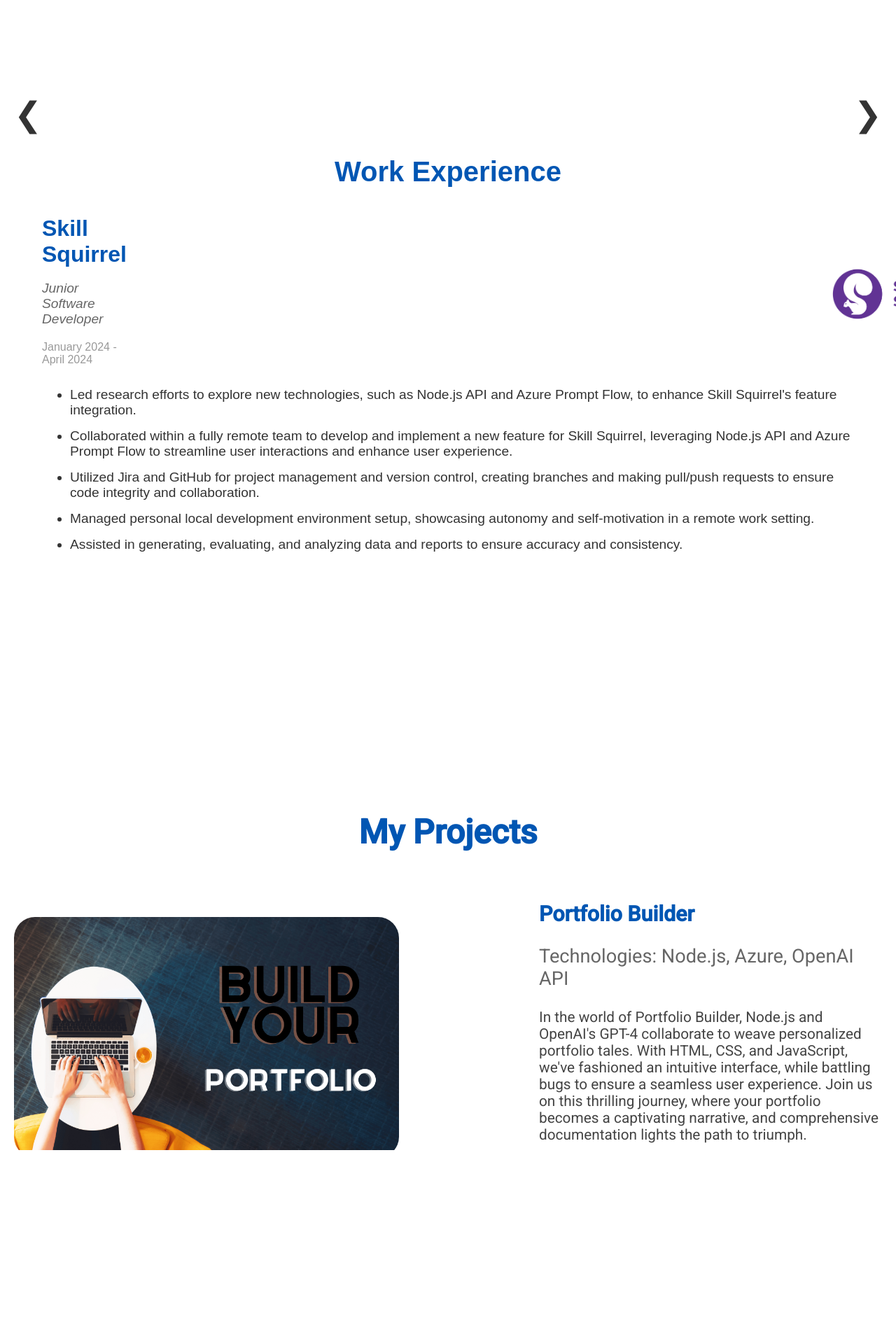
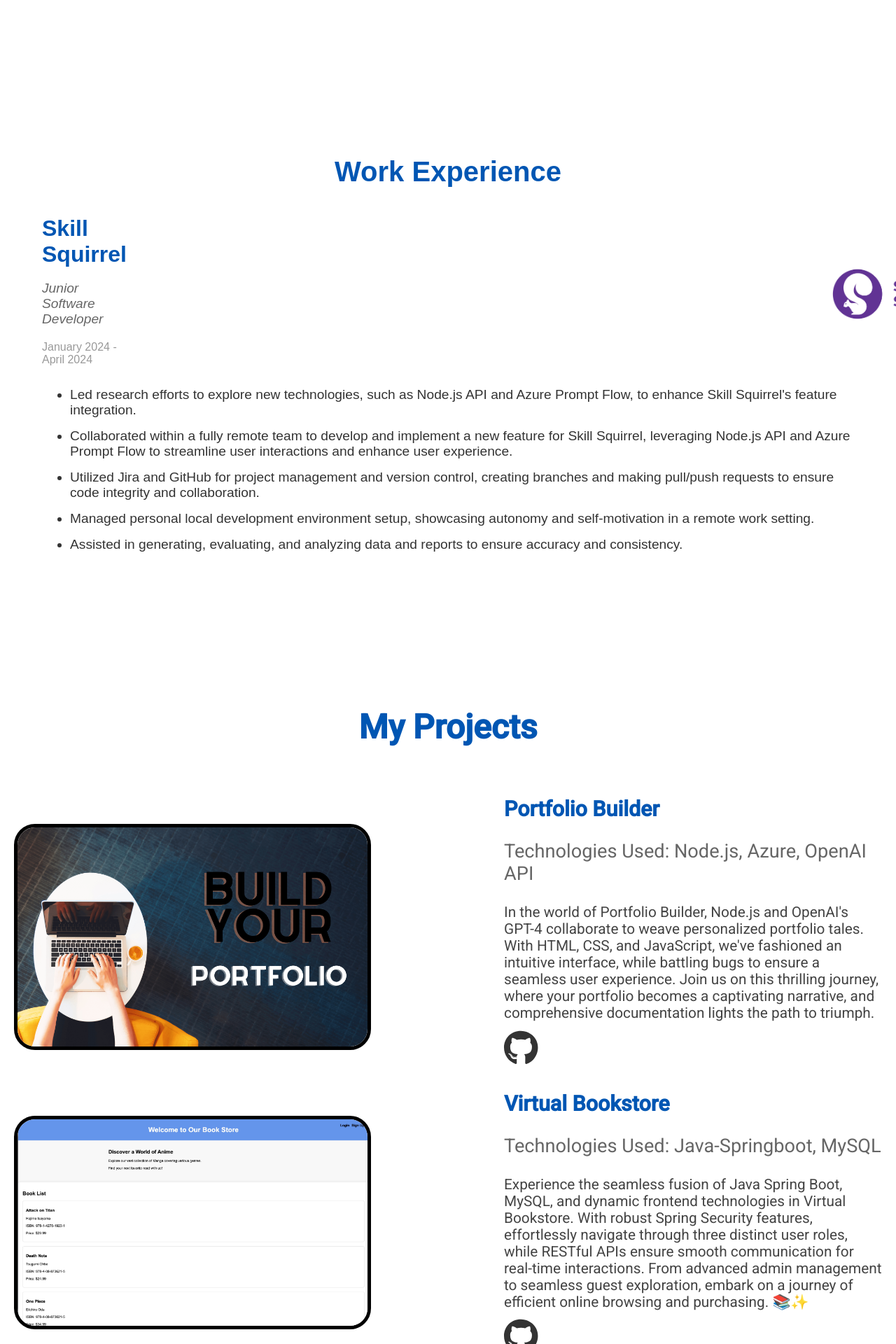
Before and after one commit to Prabal31/My-Portfolio, an Angular app: page / in a window 1280 px wide. Shown: the part 1960-3880 px from the top of the page at 70% size. Built offline with nearby package versions, Linux system fonts and the light colour scheme.

Commit message:
Added one more projects details on the projects component

```diff
--- a/src/app/Menu/menu-projects/menu-projects.component.css
+++ b/src/app/Menu/menu-projects/menu-projects.component.css
@@ -1,12 +1,12 @@
 .projects {
     display: flex;
     flex-direction: column;
-    margin-top: 420px;
-    padding-top: 200px;
+    padding-top: 160px;
+    max-width: 10000px; /* Set max width for better responsiveness */
 }
 
 .projects h2 {
-    padding-top: 10px;
+    padding-top: 20px;
     color: #0056b3;
     text-align: center;
     font-size: 3em;
@@ -26,14 +26,16 @@
 
 .project-image {
     flex: 0 0 auto;
-    width: 550px; /* Ensure image fills its container */
+    width: 500px; /* Ensure image fills its container */
     height: 350px; /* Ensure image fills its container */
+
 }
 
 .project-image img {
     margin-top: 35px;
     width: 100%; /* Ensure image fills its container */
     border-radius: 30px;
+    border: 5px solid black;
 }
 
 .project-info {
@@ -69,25 +71,3 @@
     font-size: 50px;
     border-radius: 50px;
 }
-
-.arrow {
-    position: absolute;
-    top: 50%;
-    transform: translateY(-50%);
-    font-size: 3em;
-    color: #333;
-    background-color: rgba(255, 255, 255, 0.7);
-    border: none;
-    cursor: pointer;
-    z-index: 1000;
-    padding: 10px;
-    border-radius: 50%;
-}
-
-.left-arrow {
-    left: 10px;
-}
-
-.right-arrow {
-    right: 10px;
-}
--- a/src/app/Menu/menu-projects/menu-projects.component.html
+++ b/src/app/Menu/menu-projects/menu-projects.component.html
@@ -1,70 +1,29 @@
 <div class="projects" id="projects">
     <h2>My Projects</h2>
-    <div class="arrow left-arrow" onclick="showPreviousProject()">&#10094;</div>
-    <div class="project-slideshow">
     <div class="project">
         <div class="project-image">
-                <img src="/assets/images/R.png" alt="Portfolio Builder Logo">
+            <img src="/assets/images/R.png" alt="Portfolio Maker Logo">
         </div>
         <div class="project-info">
             <h3>Portfolio Builder</h3>
-                <p class="tech">Technologies: Node.js, Azure, OpenAI API</p>
+            <p class="tech">Technologies Used: Node.js, Azure, OpenAI API</p>
             <p class="details">In the world of Portfolio Builder, Node.js and OpenAI's GPT-4 collaborate to weave personalized portfolio tales. With HTML, CSS, and JavaScript, we've fashioned an intuitive interface, while battling bugs to ensure a seamless user experience. Join us on this thrilling journey, where your portfolio becomes a captivating narrative, and comprehensive documentation lights the path to triumph.</p>
             <a href="https://github.com/Prabal31/Portfolio-Builder.git" class="github-link" title="View on GitHub" target="_blank">
-                    <i class="fab fa-github" style="color: #333333;"></i>
+                <fa-icon [icon]="myGithub" style="color: #333333;"></fa-icon>
             </a>
         </div>
     </div>
     <div class="project">
         <div class="project-image">
-                <img src="/assets/images/R.png" alt="Another Project Logo">
+            <img src="/assets/images/Bookstore.jpeg" alt="Portfolio Maker Logo">
         </div>
         <div class="project-info">
-                <h3>Another Project</h3>
-                <p class="tech">Technologies: React, AWS, OpenAI API</p>
-                <p class="details">This project leverages the power of React and AWS to create a dynamic and scalable application. The integration with OpenAI's API brings advanced AI capabilities to the forefront.</p>
-                <a href="https://github.com/Prabal31/Another-Project.git" class="github-link" title="View on GitHub" target="_blank">
-                    <i class="fab fa-github" style="color: #333333;"></i>
-                </a>
-            </div>
-        </div>
-        <div class="project">
-            <div class="project-image">
-                <img src="/assets/images/R.png" alt="Yet Another Project Logo">
-            </div>
-            <div class="project-info">
-                <h3>Yet Another Project</h3>
-                <p class="tech">Technologies: Python, Flask, Heroku</p>
-                <p class="details">This project demonstrates the power of Python and Flask for building robust web applications. Deployed on Heroku, it showcases seamless integration and deployment capabilities.</p>
-                <a href="https://github.com/Prabal31/Yet-Another-Project.git" class="github-link" title="View on GitHub" target="_blank">
-                    <i class="fab fa-github" style="color: #333333;"></i>
+            <h3>Virtual Bookstore</h3>
+            <p class="tech">Technologies Used: Java-Springboot, MySQL</p>
+            <p class="details">Experience the seamless fusion of Java Spring Boot, MySQL, and dynamic frontend technologies in Virtual Bookstore. With robust Spring Security features, effortlessly navigate through three distinct user roles, while RESTful APIs ensure smooth communication for real-time interactions. From advanced admin management to seamless guest exploration, embark on a journey of efficient online browsing and purchasing. 📚✨</p>
+            <a href="https://github.com/Prabal31/Book-Website/tree/main" class="github-link" title="View on GitHub" target="_blank">
+                <fa-icon [icon]="myGithub" style="color: #333333;"></fa-icon>
             </a>
         </div>
     </div>
 </div>
-    <div class="arrow right-arrow" onclick="showNextProject()">&#10095;</div>
-</div>
-<script>
-    const projectContainer = document.querySelector('.project-slideshow');
-const projects = document.querySelectorAll('.project');
-let currentIndex = 0;
-
-function showNextProject() {
-    currentIndex = (currentIndex + 1) % projects.length;
-    updateProjectPosition();
-}
-
-function showPreviousProject() {
-    currentIndex = (currentIndex - 1 + projects.length) % projects.length;
-    updateProjectPosition();
-}
-
-function updateProjectPosition() {
-    const offset = -currentIndex * projects[0].offsetWidth;
-    projectContainer.style.transform = `translateX(${offset}px)`;
-}
-
-// Automatically show next project every 5 seconds
-setInterval(showNextProject, 5000);
-
-</script>
```
Also changed, not shown: src/assets/images/Bookstore.jpeg (added). Lines whose indentation alone changed are shown as unchanged.
